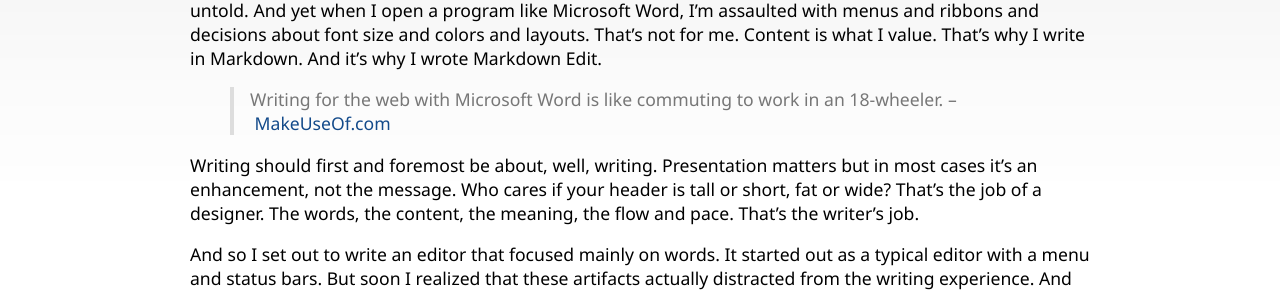
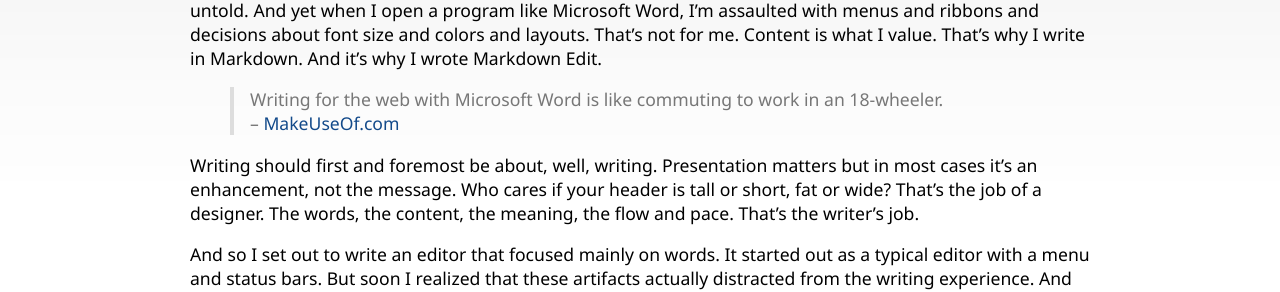
Before and after one commit to mike-ward/mde-site, a Jekyll site: the page built from about.md, in a window 1280 px wide. Shown: the part 181-473 px from the top of the page. Built offline with Jekyll 4.4.1, drawn with Linux system fonts in a browser that asks for light colours.

```diff
--- a/about.md
+++ b/about.md
@@ -14,7 +14,8 @@ what I value. That's why I write in Markdown. And it's why I wrote
 Markdown Edit.
 
 > Writing for the web with Microsoft Word is like commuting to work in
-> an 18-wheeler. &ndash;&nbsp;[MakeUseOf.com](http://www.makeuseof.com/tag/5-sites-quickly-learning-markdown/)
+> an 18-wheeler.
+> <br/>&ndash; [MakeUseOf.com](http://www.makeuseof.com/tag/5-sites-quickly-learning-markdown/)
 
 Writing should first and foremost be about, well, writing. Presentation
 matters but in most cases it's an enhancement, not the message. Who
```
